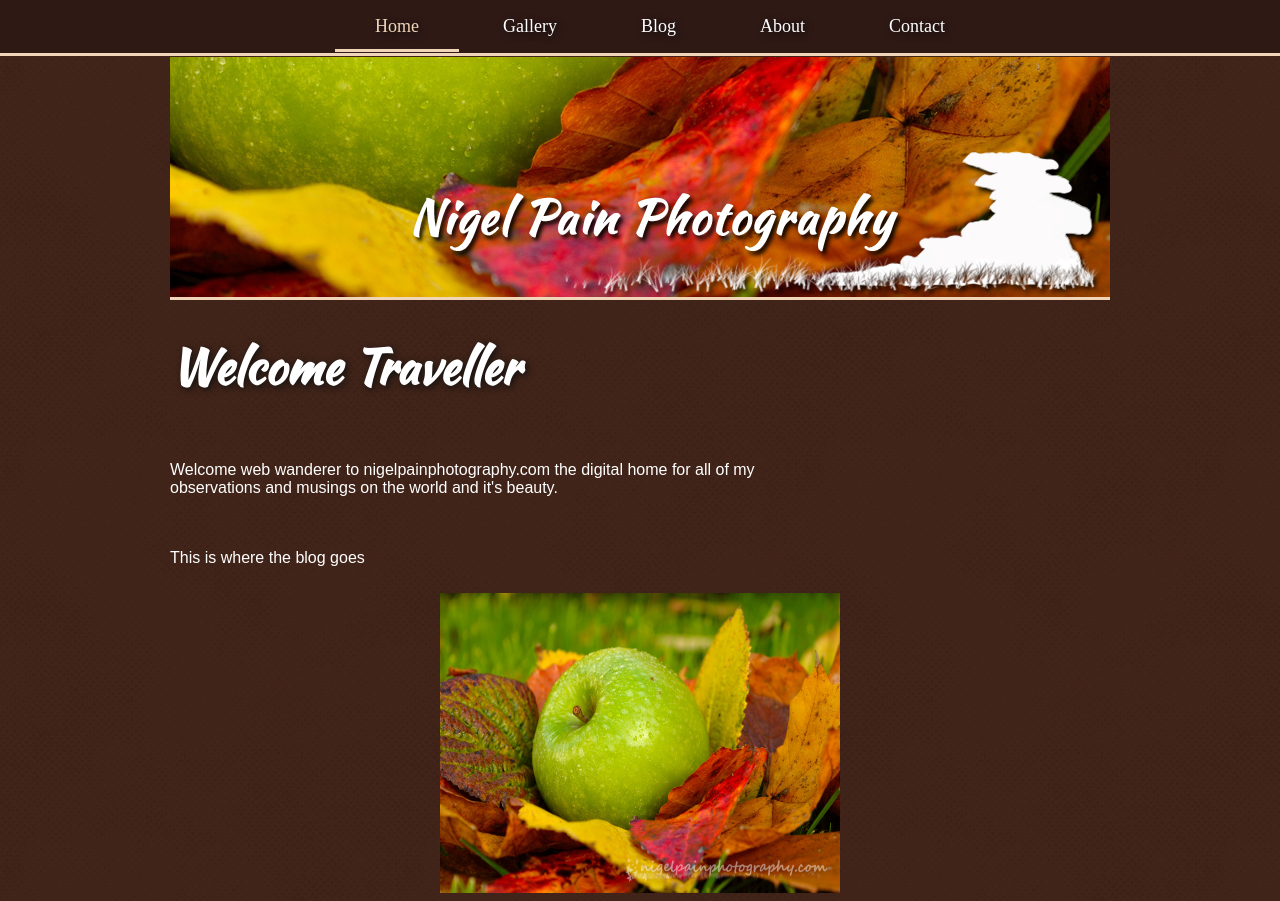
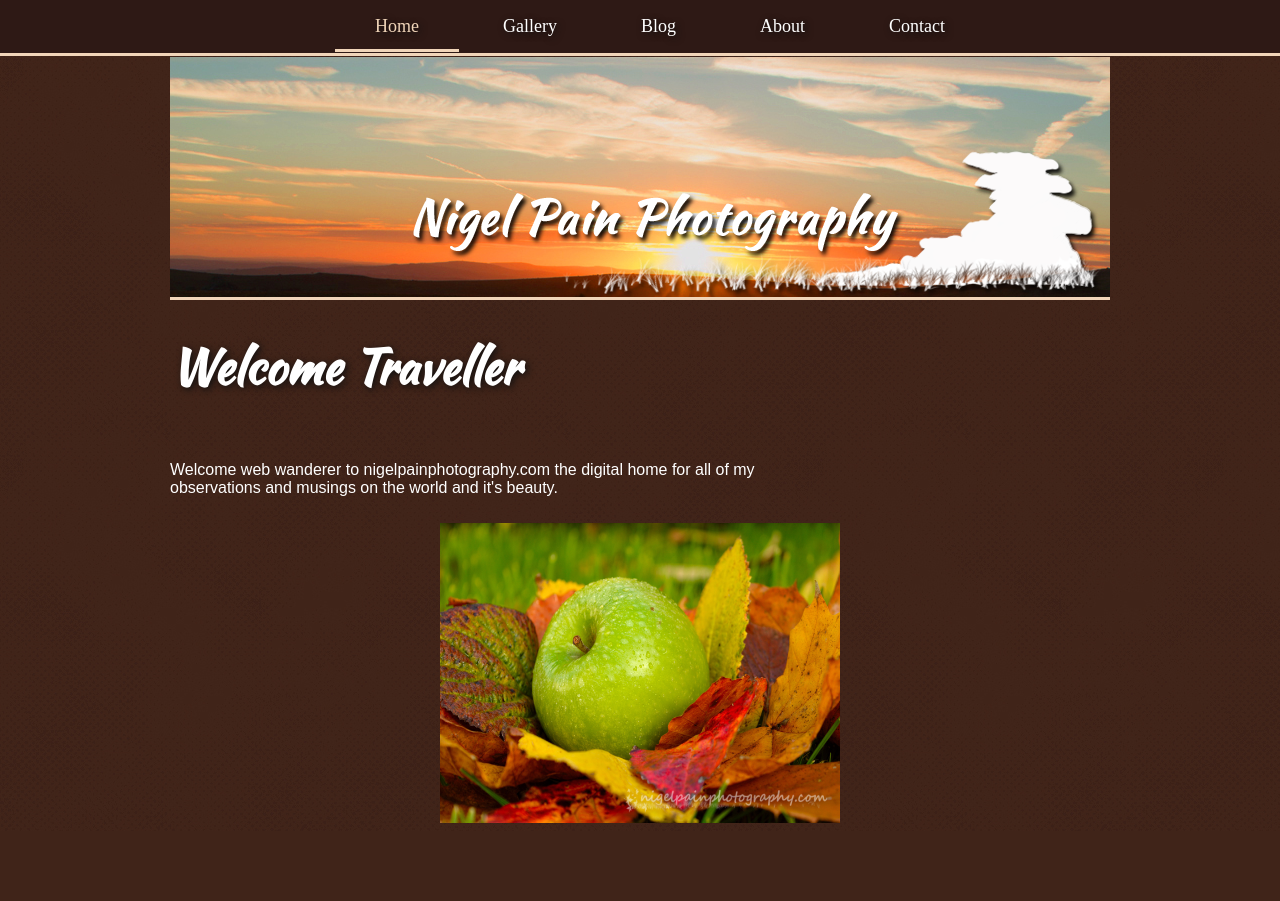
Before and after one commit to nigelpain/personal-site, a PHP site: page / in a window 1280 px wide. After the commit the page ends 823 px from the top, so only its background shows below. Run offline with PHP 8.4, Linux system fonts and the light colour scheme.

Commit message:
changed header background and amend some css names to follow convention

```diff
--- a/contact.html
+++ b/contact.html
@@ -18,7 +18,7 @@
       <header class="grid_12">
         <img src="./images/Header Logo.png" alt="Website Logo">
       </header>
-      <div id="page-header" class="grid_4">
+      <div id="pageHeader" class="grid_4">
         <h1>Get in Touch</h1>
       </div><!-- page-header -->
       <div id="contact-intro" class="grid_7">
--- a/css/styles.css
+++ b/css/styles.css
@@ -44,7 +44,7 @@ p {
   margin-top: 57px;
 }
 
-#page-header {
+#pageHeader {
   color: white;
   font-size: 24px;
   font-family: 'kaushan_scriptregular', Arial, sans-serif;
@@ -80,12 +80,7 @@ p {
 }
 
 /*Homepage Styles */
-#siteintro {
-  margin-top: 10px;
-  margin-bottom: 10px;
-}
-
-#blog {
+#siteIntro {
   margin-top: 10px;
   margin-bottom: 10px;
 }
--- a/index.html
+++ b/index.html
@@ -21,17 +21,13 @@
         <img src="./images/Header Logo.png" alt="Website Logo">
       </header>
 
-      <div id="page-header" class="grid_6">
+      <div id="pageHeader" class="grid_6">
         <h1>Welcome Traveller</h1>
       </div><!-- page-header -->
 
-      <div id="siteintro" class="grid_8">
+      <div id="siteIntro" class="grid_8">
         <p>Welcome web wanderer to nigelpainphotography.com the digital home for all of my observations and musings on the world and it's beauty.</p>
       </div><!-- siteintro -->
-
-      <div id="blog" class="grid_9">
-        <p>This is where the blog goes</p>
-      </div><!-- blog -->
 
       <div>
         <img id="recentPhotos" src="images/recent photos/First to Fall (website).jpg" alt="Recently Added Photos" />
```
Also changed, not shown: images/backgrounds/Header Background.jpg.
